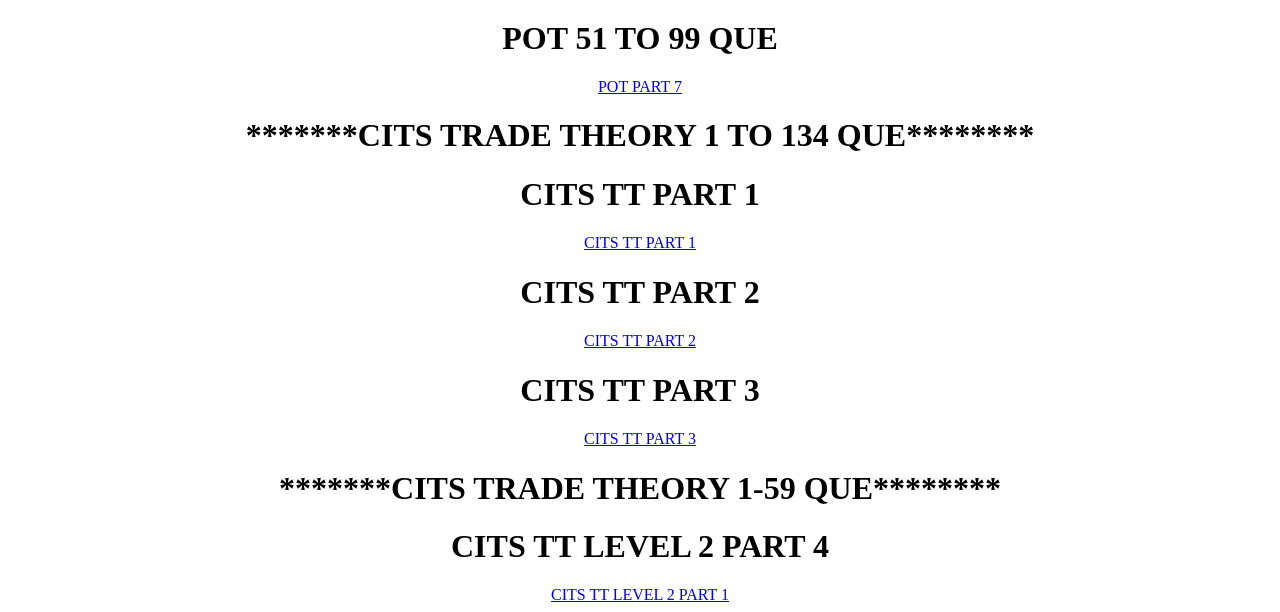
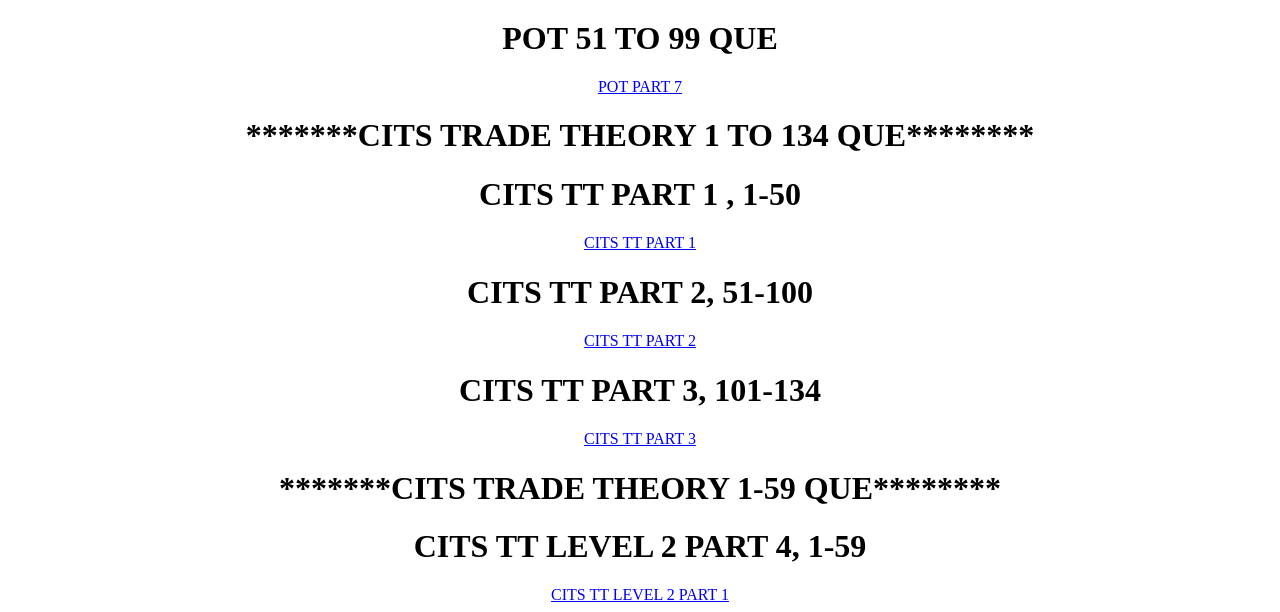
Before and after one commit to hemmishra536/mishracits, a plain HTML site: page index.html in a window 1280 px wide. Shown: the part 706-1318 px from the top of the page. Drawn offline with Linux system fonts and the light colour scheme.

Commit message:
Update index.html

```diff
--- a/index.html
+++ b/index.html
@@ -36,18 +36,18 @@ h1 {text-align: center;}
 
      <h1>*******CITS TRADE THEORY  1 TO 134 QUE********</h1>
 
-     <h1>CITS TT PART 1</h1>
+     <h1>CITS TT PART 1 , 1-50</h1>
     <center><a href="/TT150/">CITS TT PART 1 </a></center>
 
-     <h1>CITS TT PART 2</h1>
+     <h1>CITS TT PART 2, 51-100</h1>
     <center><a href="/TTL151100/">CITS TT PART 2 </a></center>
 
-      <h1>CITS TT PART 3</h1>
+      <h1>CITS TT PART 3, 101-134</h1>
     <center><a href="/TTL1101134/">CITS TT PART 3 </a></center>
 
       <h1>*******CITS TRADE THEORY  1-59 QUE********</h1>
 
-      <h1>CITS TT LEVEL 2 PART 4</h1>
+      <h1>CITS TT LEVEL 2 PART 4, 1-59</h1>
     <center><a href="/TTL2159/">CITS TT LEVEL 2 PART 1 </a></center>
 
 
```
